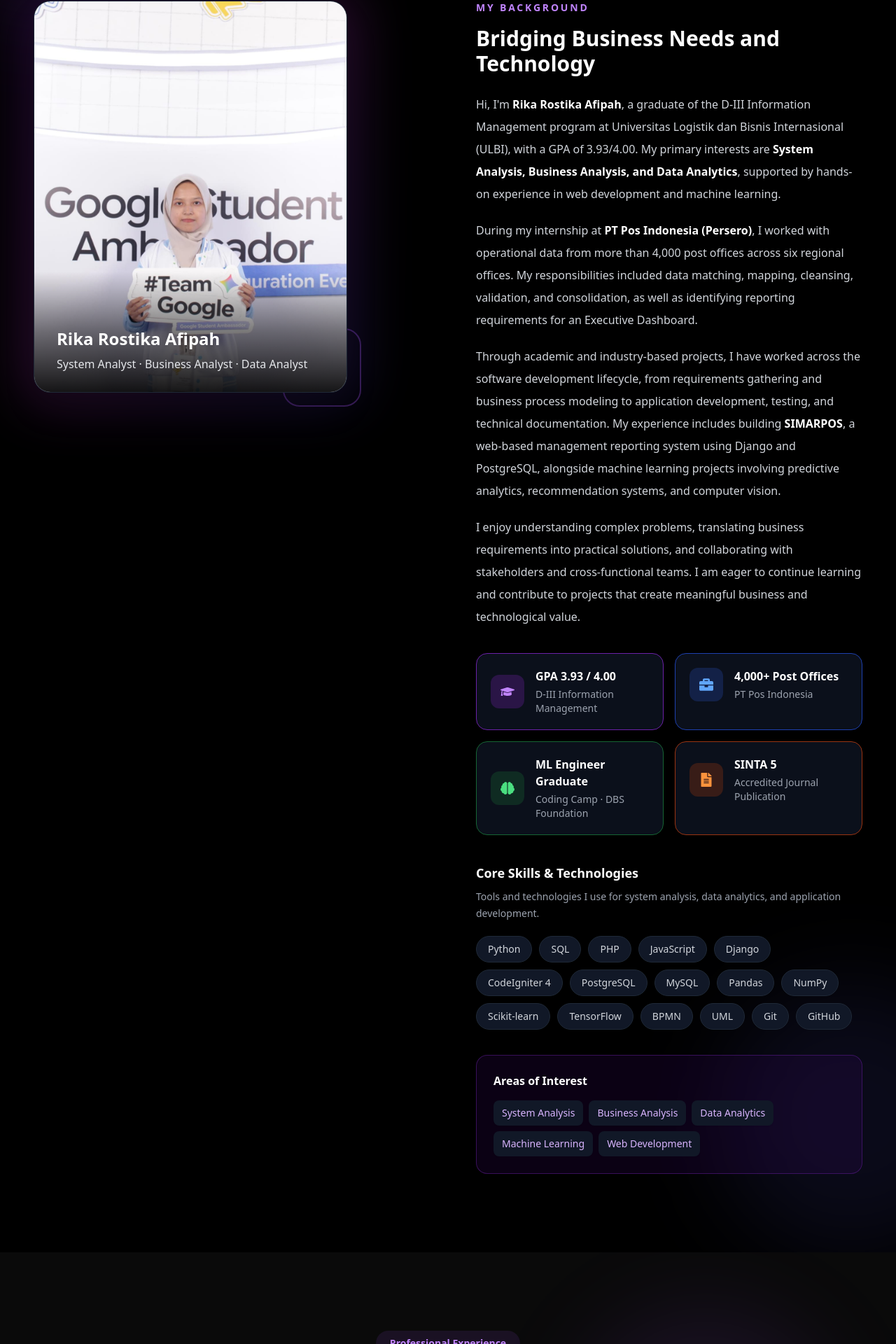
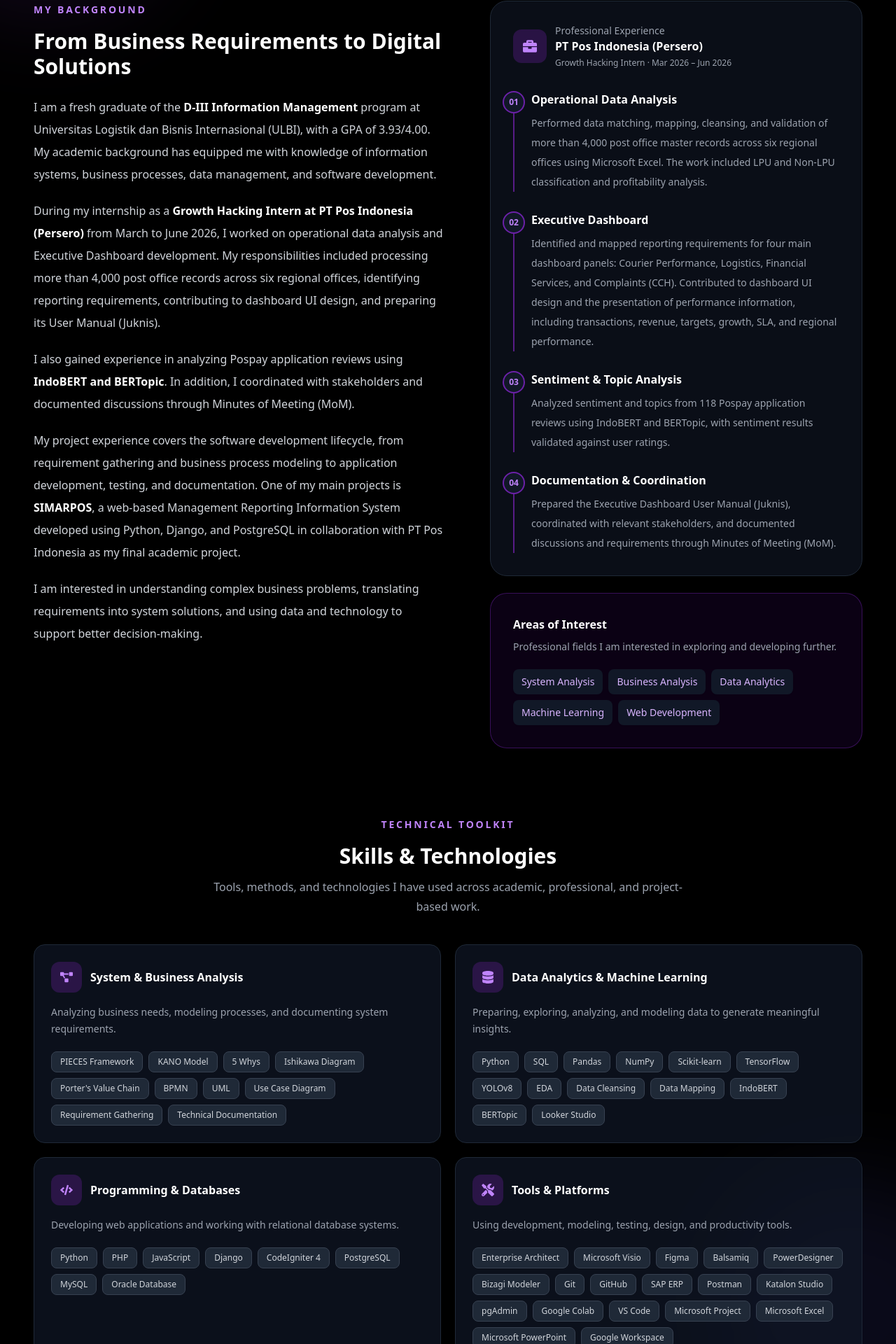
Before and after one commit to RikaProjects/rika-portfolio, a Next.js app: page / in a window 1280 px wide. Shown: the part 1495-3415 px from the top of the page at 70% size. Built offline with nearby package versions, Linux system fonts and the light colour scheme.

Commit message:
Align about section with CV

```diff
--- a/app/components/About.tsx
+++ b/app/components/About.tsx
@@ -1,84 +1,123 @@
 "use client";
 
 import { motion } from "framer-motion";
-import Image from "next/image";
 import {
-  FaGraduationCap,
   FaBriefcase,
-  FaBrain,
-  FaFileAlt,
+  FaProjectDiagram,
+  FaDatabase,
+  FaCode,
+  FaTools,
 } from "react-icons/fa";
 
-const achievements = [
+const experiences = [
   {
-    icon: FaGraduationCap,
-    title: "GPA 3.93 / 4.00",
-    description: "D-III Information Management",
-    color: "purple",
+    number: "01",
+    title: "Operational Data Analysis",
+    description:
+      "Performed data matching, mapping, cleansing, and validation of more than 4,000 post office master records across six regional offices using Microsoft Excel. The work included LPU and Non-LPU classification and profitability analysis.",
   },
   {
-    icon: FaBriefcase,
-    title: "4,000+ Post Offices",
-    description: "PT Pos Indonesia",
-    color: "blue",
+    number: "02",
+    title: "Executive Dashboard",
+    description:
+      "Identified and mapped reporting requirements for four main dashboard panels: Courier Performance, Logistics, Financial Services, and Complaints (CCH). Contributed to dashboard UI design and the presentation of performance information, including transactions, revenue, targets, growth, SLA, and regional performance.",
   },
   {
-    icon: FaBrain,
-    title: "ML Engineer Graduate",
-    description: "Coding Camp · DBS Foundation",
-    color: "green",
+    number: "03",
+    title: "Sentiment & Topic Analysis",
+    description:
+      "Analyzed sentiment and topics from 118 Pospay application reviews using IndoBERT and BERTopic, with sentiment results validated against user ratings.",
   },
   {
-    icon: FaFileAlt,
-    title: "SINTA 5",
-    description: "Accredited Journal Publication",
-    color: "orange",
+    number: "04",
+    title: "Documentation & Coordination",
+    description:
+      "Prepared the Executive Dashboard User Manual (Juknis), coordinated with relevant stakeholders, and documented discussions and requirements through Minutes of Meeting (MoM).",
   },
 ];
 
-const colorStyles: Record<
-  string,
-  { border: string; iconBg: string; icon: string }
-> = {
-  purple: {
-    border: "border-purple-200 dark:border-purple-800",
-    iconBg: "bg-purple-100 dark:bg-purple-900/40",
-    icon: "text-purple-600 dark:text-purple-400",
+const skillGroups = [
+  {
+    icon: FaProjectDiagram,
+    title: "System & Business Analysis",
+    description:
+      "Analyzing business needs, modeling processes, and documenting system requirements.",
+    skills: [
+      "PIECES Framework",
+      "KANO Model",
+      "5 Whys",
+      "Ishikawa Diagram",
+      "Porter's Value Chain",
+      "BPMN",
+      "UML",
+      "Use Case Diagram",
+      "Requirement Gathering",
+      "Technical Documentation",
+    ],
   },
-  blue: {
-    border: "border-blue-200 dark:border-blue-800",
-    iconBg: "bg-blue-100 dark:bg-blue-900/40",
-    icon: "text-blue-600 dark:text-blue-400",
-  },
-  green: {
-    border: "border-green-200 dark:border-green-800",
-    iconBg: "bg-green-100 dark:bg-green-900/40",
-    icon: "text-green-600 dark:text-green-400",
-  },
-  orange: {
-    border: "border-orange-200 dark:border-orange-800",
-    iconBg: "bg-orange-100 dark:bg-orange-900/40",
-    icon: "text-orange-600 dark:text-orange-400",
-  },
-};
-
-const technologies = [
+  {
+    icon: FaDatabase,
+    title: "Data Analytics & Machine Learning",
+    description:
+      "Preparing, exploring, analyzing, and modeling data to generate meaningful insights.",
+    skills: [
       "Python",
       "SQL",
+      "Pandas",
+      "NumPy",
+      "Scikit-learn",
+      "TensorFlow",
+      "YOLOv8",
+      "EDA",
+      "Data Cleansing",
+      "Data Mapping",
+      "IndoBERT",
+      "BERTopic",
+      "Looker Studio",
+    ],
+  },
+  {
+    icon: FaCode,
+    title: "Programming & Databases",
+    description:
+      "Developing web applications and working with relational database systems.",
+    skills: [
+      "Python",
       "PHP",
       "JavaScript",
       "Django",
       "CodeIgniter 4",
       "PostgreSQL",
       "MySQL",
-  "Pandas",
-  "NumPy",
-  "Scikit-learn",
-  "TensorFlow",
-  "BPMN",
-  "UML",
+      "Oracle Database",
+    ],
+  },
+  {
+    icon: FaTools,
+    title: "Tools & Platforms",
+    description:
+      "Using development, modeling, testing, design, and productivity tools.",
+    skills: [
+      "Enterprise Architect",
+      "Microsoft Visio",
+      "Figma",
+      "Balsamiq",
+      "PowerDesigner",
+      "Bizagi Modeler",
       "Git",
       "GitHub",
+      "SAP ERP",
+      "Postman",
+      "Katalon Studio",
+      "pgAdmin",
+      "Google Colab",
+      "VS Code",
+      "Microsoft Project",
+      "Microsoft Excel",
+      "Microsoft PowerPoint",
+      "Google Workspace",
+    ],
+  },
 ];
 
 const areasOfInterest = [
@@ -118,205 +157,161 @@ export default function About() {
           </span>
 
           <h2 className="mx-auto mt-5 max-w-4xl text-3xl font-bold leading-tight text-gray-900 dark:text-white sm:text-4xl lg:text-5xl">
-            Turning Business Challenges into{" "}
+            Bridging Business Needs and{" "}
             <span className="bg-gradient-to-r from-purple-600 via-fuchsia-600 to-indigo-600 bg-clip-text text-transparent">
-              Digital Solutions
+              Technology
             </span>
           </h2>
 
           <p className="mx-auto mt-5 max-w-2xl text-base leading-7 text-gray-600 dark:text-gray-400 sm:text-lg">
-            Combining system analysis, business understanding, and data
-            analytics to build meaningful technology solutions.
+            Combining system analysis, business understanding, data analytics,
+            and software development to create practical solutions.
           </p>
         </motion.div>
 
-        <div className="grid items-start gap-14 lg:grid-cols-2 lg:gap-20">
-          {/* Profile Image */}
+        {/* Background & Professional Experience */}
+        <div className="grid items-start gap-12 lg:grid-cols-[1.05fr_0.95fr] lg:gap-16">
+          {/* Professional Background */}
           <motion.div
-            initial={{ opacity: 0, x: -40 }}
+            initial={{ opacity: 0, x: -30 }}
             whileInView={{ opacity: 1, x: 0 }}
             viewport={{ once: true, amount: 0.2 }}
             transition={{ duration: 0.7 }}
-            className="relative mx-auto w-full max-w-md lg:mx-0"
-          >
-            <div
-              aria-hidden="true"
-              className="absolute -inset-4 rounded-[2rem] bg-gradient-to-br from-purple-600 via-fuchsia-500 to-indigo-600 opacity-20 blur-2xl"
-            />
-
-            <div className="relative overflow-hidden rounded-3xl border border-gray-200 bg-gray-100 shadow-2xl dark:border-gray-800 dark:bg-gray-900">
-              <Image
-                src="/Images/me.jpeg"
-                alt="Rika Rostika Afipah"
-                width={520}
-                height={650}
-                priority
-                sizes="(max-width: 768px) 100vw, 520px"
-                className="aspect-[4/5] w-full object-cover object-center"
-              />
-
-              {/* Profile Caption */}
-              <div className="absolute inset-x-0 bottom-0 bg-gradient-to-t from-black/90 via-black/50 to-transparent px-6 pb-7 pt-20 sm:px-8">
-                <p className="text-xl font-bold text-white sm:text-2xl">
-                  Rika Rostika Afipah
-                </p>
-
-                <p className="mt-2 text-sm leading-6 text-gray-200 sm:text-base">
-                  System Analyst · Business Analyst · Data Analyst
-                </p>
-              </div>
-            </div>
-
-            {/* Decorative Element */}
-            <div
-              aria-hidden="true"
-              className="absolute -bottom-5 -right-5 -z-10 h-28 w-28 rounded-3xl border-2 border-purple-500/30"
-            />
-          </motion.div>
-
-          {/* About Content */}
-          <motion.div
-            initial={{ opacity: 0, x: 40 }}
-            whileInView={{ opacity: 1, x: 0 }}
-            viewport={{ once: true, amount: 0.2 }}
-            transition={{ duration: 0.7 }}
-            className="flex flex-col"
           >
             <span className="text-sm font-semibold uppercase tracking-[0.2em] text-purple-600 dark:text-purple-400">
               My Background
             </span>
 
             <h3 className="mt-4 text-2xl font-bold leading-snug text-gray-900 dark:text-white sm:text-3xl">
-              Bridging Business Needs and Technology
+              From Business Requirements to Digital Solutions
             </h3>
 
-            <p className="mt-6 text-base leading-8 text-gray-600 dark:text-gray-300">
-              Hi, I&apos;m{" "}
+            <div className="mt-6 space-y-5 text-base leading-8 text-gray-600 dark:text-gray-300">
+              <p>
+                I am a fresh graduate of the{" "}
                 <strong className="font-semibold text-gray-900 dark:text-white">
-                Rika Rostika Afipah
-              </strong>
-              , a graduate of the D-III Information Management program at
-              Universitas Logistik dan Bisnis Internasional (ULBI), with a GPA
-              of 3.93/4.00. My primary interests are{" "}
-              <strong className="font-semibold text-gray-900 dark:text-white">
-                System Analysis, Business Analysis, and Data Analytics
-              </strong>
-              , supported by hands-on experience in web development and machine
-              learning.
+                  D-III Information Management
+                </strong>{" "}
+                program at Universitas Logistik dan Bisnis Internasional
+                (ULBI), with a GPA of 3.93/4.00. My academic background has
+                equipped me with knowledge of information systems, business
+                processes, data management, and software development.
               </p>
 
-            <p className="mt-5 text-base leading-8 text-gray-600 dark:text-gray-300">
-              During my internship at{" "}
+              <p>
+                During my internship as a{" "}
                 <strong className="font-semibold text-gray-900 dark:text-white">
-                PT Pos Indonesia (Persero)
-              </strong>
-              , I worked with operational data from more than 4,000 post offices
-              across six regional offices. My responsibilities included data
-              matching, mapping, cleansing, validation, and consolidation, as
-              well as identifying reporting requirements for an Executive
-              Dashboard.
+                  Growth Hacking Intern at PT Pos Indonesia (Persero)
+                </strong>{" "}
+                from March to June 2026, I worked on operational data analysis
+                and Executive Dashboard development. My responsibilities
+                included processing more than 4,000 post office records across
+                six regional offices, identifying reporting requirements,
+                contributing to dashboard UI design, and preparing its User
+                Manual (Juknis).
               </p>
 
-            <p className="mt-5 text-base leading-8 text-gray-600 dark:text-gray-300">
-              Through academic and industry-based projects, I have worked
-              across the software development lifecycle, from requirements
-              gathering and business process modeling to application
-              development, testing, and technical documentation. My experience
-              includes building{" "}
+              <p>
+                I also gained experience in analyzing Pospay application
+                reviews using{" "}
+                <strong className="font-semibold text-gray-900 dark:text-white">
+                  IndoBERT and BERTopic
+                </strong>
+                . In addition, I coordinated with stakeholders and documented
+                discussions through Minutes of Meeting (MoM).
+              </p>
+
+              <p>
+                My project experience covers the software development
+                lifecycle, from requirement gathering and business process
+                modeling to application development, testing, and
+                documentation. One of my main projects is{" "}
                 <strong className="font-semibold text-gray-900 dark:text-white">
                   SIMARPOS
                 </strong>
-              , a web-based management reporting system using Django and
-              PostgreSQL, alongside machine learning projects involving
-              predictive analytics, recommendation systems, and computer
-              vision.
+                , a web-based Management Reporting Information System
+                developed using Python, Django, and PostgreSQL in collaboration
+                with PT Pos Indonesia as my final academic project.
               </p>
 
-            <p className="mt-5 text-base leading-8 text-gray-600 dark:text-gray-300">
-              I enjoy understanding complex problems, translating business
-              requirements into practical solutions, and collaborating with
-              stakeholders and cross-functional teams. I am eager to continue
-              learning and contribute to projects that create meaningful
-              business and technological value.
+              <p>
+                I am interested in understanding complex business problems,
+                translating requirements into system solutions, and using data
+                and technology to support better decision-making.
+              </p>
+            </div>
+          </motion.div>
+
+          {/* Professional Experience Highlights */}
+          <motion.div
+            initial={{ opacity: 0, x: 30 }}
+            whileInView={{ opacity: 1, x: 0 }}
+            viewport={{ once: true, amount: 0.2 }}
+            transition={{ duration: 0.7 }}
+            className="relative"
+          >
+            <div className="rounded-3xl border border-gray-200 bg-gray-50/80 p-6 dark:border-gray-800 dark:bg-gray-900/60 sm:p-8">
+              <div className="flex items-center gap-3">
+                <div className="flex h-12 w-12 shrink-0 items-center justify-center rounded-xl bg-purple-100 dark:bg-purple-900/40">
+                  <FaBriefcase className="text-xl text-purple-600 dark:text-purple-400" />
+                </div>
+
+                <div>
+                  <p className="text-sm font-medium text-gray-500 dark:text-gray-400">
+                    Professional Experience
                   </p>
 
-            {/* Achievement Cards */}
+                  <h4 className="font-bold text-gray-900 dark:text-white">
+                    PT Pos Indonesia (Persero)
+                  </h4>
+
+                  <p className="mt-1 text-xs text-gray-500 dark:text-gray-400">
+                    Growth Hacking Intern · Mar 2026 – Jun 2026
+                  </p>
+                </div>
+              </div>
+
+              <div className="mt-8 space-y-7">
+                {experiences.map((experience, index) => (
                   <motion.div
-              initial={{ opacity: 0, y: 20 }}
-              whileInView={{ opacity: 1, y: 0 }}
-              viewport={{ once: true, amount: 0.2 }}
-              transition={{ duration: 0.5, delay: 0.15 }}
-              className="mt-9 grid grid-cols-1 gap-4 sm:grid-cols-2"
-            >
-              {achievements.map((achievement, index) => {
-                const Icon = achievement.icon;
-                const styles = colorStyles[achievement.color];
-
-                return (
-                  <motion.div
-                    key={achievement.title}
+                    key={experience.number}
                     initial={{ opacity: 0, y: 15 }}
                     whileInView={{ opacity: 1, y: 0 }}
                     viewport={{ once: true }}
                     transition={{
                       duration: 0.4,
-                      delay: index * 0.08,
+                      delay: index * 0.1,
                     }}
-                    whileHover={{ y: -4 }}
-                    className={`rounded-2xl border ${styles.border} bg-white/80 p-4 shadow-sm backdrop-blur transition-shadow hover:shadow-lg dark:bg-gray-900/70 sm:p-5`}
+                    className="relative border-l-2 border-purple-200 pl-6 dark:border-purple-900"
                   >
-                    <div className="flex items-center gap-4">
-                      <div
-                        className={`flex h-12 w-12 shrink-0 items-center justify-center rounded-xl ${styles.iconBg}`}
-                      >
-                        <Icon className={`text-xl ${styles.icon}`} />
-                      </div>
+                    <span className="absolute -left-[17px] top-0 flex h-8 w-8 items-center justify-center rounded-full border-2 border-purple-200 bg-white text-xs font-bold text-purple-600 dark:border-purple-800 dark:bg-gray-900 dark:text-purple-400">
+                      {experience.number}
+                    </span>
 
-                      <div className="min-w-0">
-                        <h4 className="font-bold text-gray-900 dark:text-white">
-                          {achievement.title}
-                        </h4>
+                    <h5 className="font-bold text-gray-900 dark:text-white">
+                      {experience.title}
+                    </h5>
 
-                        <p className="mt-1 text-sm leading-5 text-gray-500 dark:text-gray-400">
-                          {achievement.description}
+                    <p className="mt-2 text-sm leading-7 text-gray-600 dark:text-gray-400">
+                      {experience.description}
                     </p>
-                      </div>
-                    </div>
                   </motion.div>
-                );
-              })}
-            </motion.div>
-
-            {/* Core Skills & Technologies */}
-            <div className="mt-10">
-              <h4 className="text-lg font-bold text-gray-900 dark:text-white">
-                Core Skills & Technologies
-              </h4>
-
-              <p className="mt-2 text-sm leading-6 text-gray-600 dark:text-gray-400">
-                Tools and technologies I use for system analysis, data
-                analytics, and application development.
-              </p>
-
-              <div className="mt-5 flex flex-wrap gap-2.5">
-                {technologies.map((technology) => (
-                  <span
-                    key={technology}
-                    className="rounded-full border border-gray-200 bg-gray-50 px-4 py-2 text-sm font-medium text-gray-700 transition-all duration-300 hover:border-purple-500 hover:bg-purple-600 hover:text-white dark:border-gray-800 dark:bg-gray-900 dark:text-gray-300 dark:hover:border-purple-500 dark:hover:bg-purple-600 dark:hover:text-white"
-                  >
-                    {technology}
-                  </span>
                 ))}
               </div>
             </div>
 
-            {/* Professional Focus */}
-            <div className="mt-9 rounded-2xl border border-purple-200 bg-purple-50/70 p-5 dark:border-purple-900/60 dark:bg-purple-950/20 sm:p-6">
+            {/* Areas of Interest */}
+            <div className="mt-6 rounded-3xl border border-purple-200 bg-purple-50/70 p-6 dark:border-purple-900/60 dark:bg-purple-950/20 sm:p-8">
               <h4 className="font-bold text-gray-900 dark:text-white">
                 Areas of Interest
               </h4>
 
-              <div className="mt-4 flex flex-wrap gap-2">
+              <p className="mt-2 text-sm leading-6 text-gray-600 dark:text-gray-400">
+                Professional fields I am interested in exploring and
+                developing further.
+              </p>
+
+              <div className="mt-5 flex flex-wrap gap-2">
                 {areasOfInterest.map((area) => (
                   <span
                     key={area}
@@ -329,6 +324,76 @@ export default function About() {
             </div>
           </motion.div>
         </div>
+
+        {/* Skills & Technologies */}
+        <motion.div
+          initial={{ opacity: 0, y: 25 }}
+          whileInView={{ opacity: 1, y: 0 }}
+          viewport={{ once: true, amount: 0.2 }}
+          transition={{ duration: 0.6 }}
+          className="mt-24"
+        >
+          <div className="mb-10 text-center">
+            <span className="text-sm font-semibold uppercase tracking-[0.2em] text-purple-600 dark:text-purple-400">
+              Technical Toolkit
+            </span>
+
+            <h3 className="mt-4 text-2xl font-bold text-gray-900 dark:text-white sm:text-3xl">
+              Skills & Technologies
+            </h3>
+
+            <p className="mx-auto mt-3 max-w-2xl text-base leading-7 text-gray-600 dark:text-gray-400">
+              Tools, methods, and technologies I have used across academic,
+              professional, and project-based work.
+            </p>
+          </div>
+
+          <div className="grid gap-5 sm:grid-cols-2">
+            {skillGroups.map((group, index) => {
+              const Icon = group.icon;
+
+              return (
+                <motion.div
+                  key={group.title}
+                  initial={{ opacity: 0, y: 20 }}
+                  whileInView={{ opacity: 1, y: 0 }}
+                  viewport={{ once: true }}
+                  transition={{
+                    duration: 0.4,
+                    delay: index * 0.08,
+                  }}
+                  whileHover={{ y: -4 }}
+                  className="rounded-2xl border border-gray-200 bg-white/80 p-6 shadow-sm transition-shadow hover:shadow-lg dark:border-gray-800 dark:bg-gray-900/70"
+                >
+                  <div className="flex items-center gap-3">
+                    <div className="flex h-11 w-11 shrink-0 items-center justify-center rounded-xl bg-purple-100 dark:bg-purple-900/40">
+                      <Icon className="text-lg text-purple-600 dark:text-purple-400" />
+                    </div>
+
+                    <h4 className="font-bold text-gray-900 dark:text-white">
+                      {group.title}
+                    </h4>
+                  </div>
+
+                  <p className="mt-4 text-sm leading-6 text-gray-600 dark:text-gray-400">
+                    {group.description}
+                  </p>
+
+                  <div className="mt-5 flex flex-wrap gap-2">
+                    {group.skills.map((skill) => (
+                      <span
+                        key={skill}
+                        className="rounded-lg border border-gray-200 bg-gray-50 px-3 py-1.5 text-xs font-medium text-gray-700 dark:border-gray-700 dark:bg-gray-800 dark:text-gray-300"
+                      >
+                        {skill}
+                      </span>
+                    ))}
+                  </div>
+                </motion.div>
+              );
+            })}
+          </div>
+        </motion.div>
       </div>
     </section>
   );
```
Lines whose indentation alone changed are shown as unchanged.
